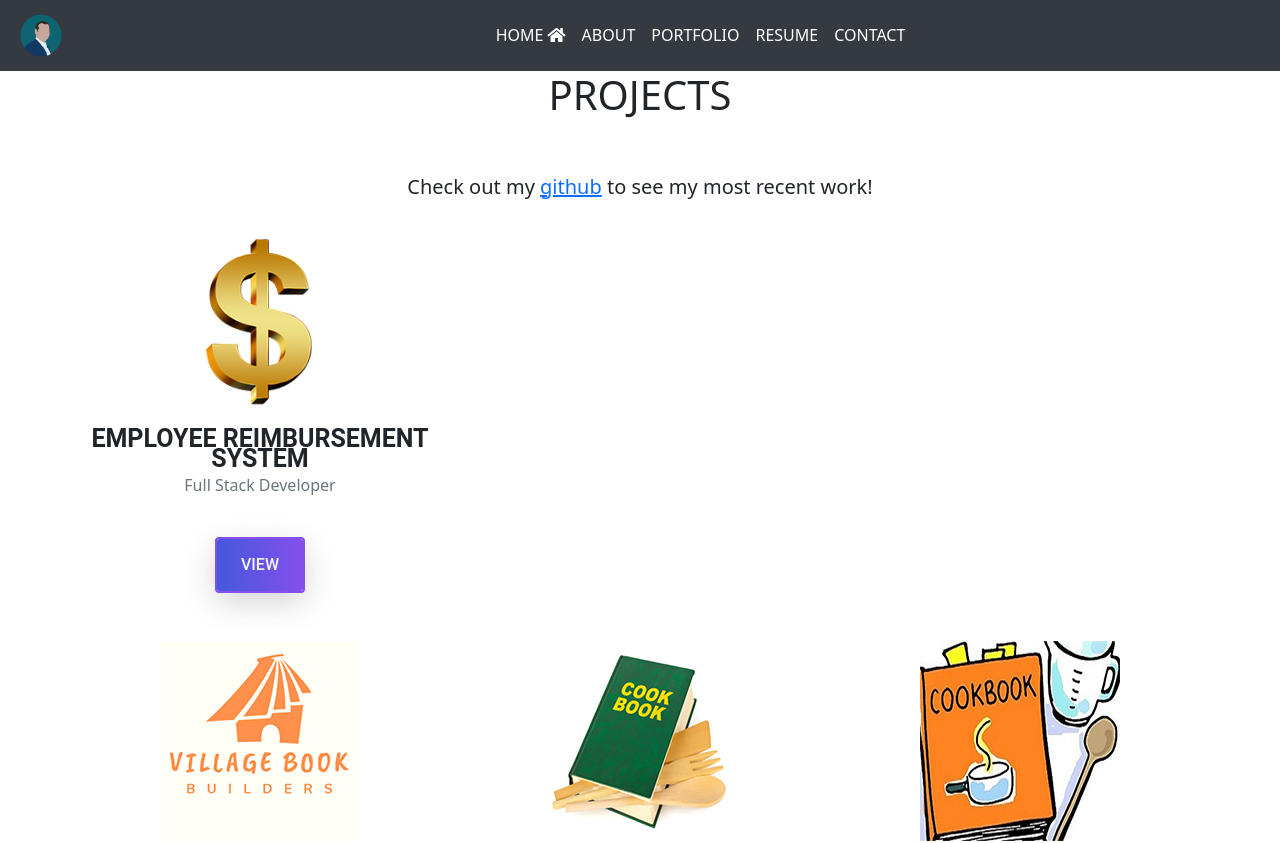
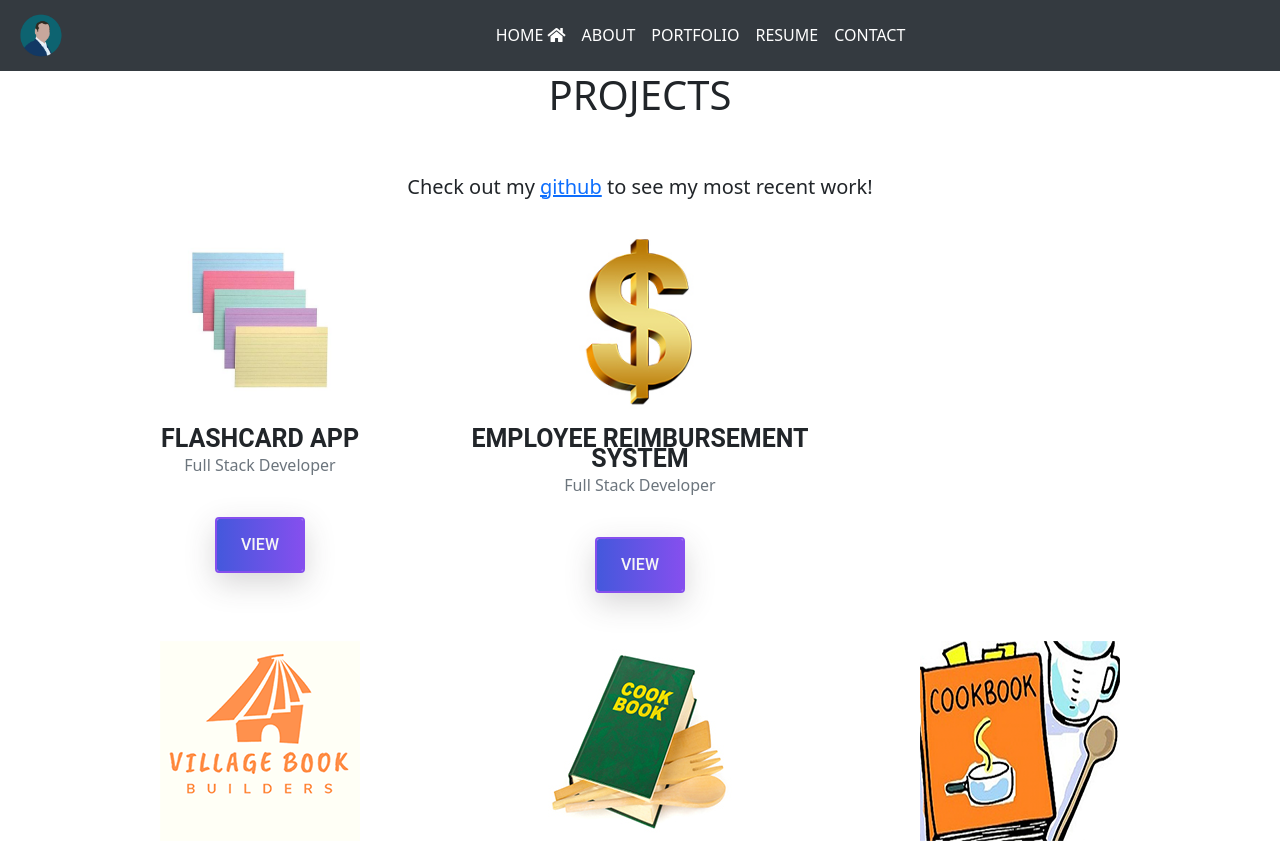
Before and after one commit to jidelson/my-website-old, a React (Create React App) app in the folder client/: page /portfolio in a window 1280 px wide. Shown: the top 843 px of the page. Built offline with nearby package versions, Linux system fonts and the light colour scheme.

Commit message:
added flashcard proj to portfolio

```diff
--- a/client/src/components/pages/Portfolio.js
+++ b/client/src/components/pages/Portfolio.js
@@ -5,6 +5,7 @@ import vbb from '../../images/vbb.png';
 import cookbook from '../../images/cookbook.jpg';
 import cookbook2 from '../../images/cookbook2.png';
 import dollar from '../../images/dollar.jpg';
+import flashcards from '../../images/flashcards.jpg';
 
 
 function Portfolio() {
@@ -17,8 +18,24 @@ function Portfolio() {
                 <h5>Check out my <a href="https://www.github.com/jidelson">github</a> to see my most recent work!</h5>
             </div>
 
+
+
             <div className='projectRow row grid'>
-            <div className="col-lg-4 col-md-6 col-sm-12  py-4">
+                <div className="col-lg-4 col-md-6 col-sm-12  py-4">
+                    <div className='our-project text-center'>
+                        <div className='img'>
+                            <img src={flashcards} alt="Flashcard App"  style={{maxWidth: "50%"}}  />
+                        </div>
+                        <div className="title py-4 text-center">
+                            <h4 className="text-uppercase">Flashcard App</h4>
+                            <p className="text-secondary">Full Stack Developer</p>
+                        </div>
+                        <div className="text-center">
+                                <a href="https://github.com/jidelson/RevatureProj2" className="btn button primary-button mr-4 text-uppercase" role="button">View</a>
+                        </div>
+                    </div>
+                </div>
+                <div className="col-lg-4 col-md-6 col-sm-12  py-4">
                     <div className='our-project text-center'>
                         <div className='img'>
                             <img src={dollar} alt="Employee Reimbursement System"  style={{maxWidth: "50%"}}  />
@@ -33,6 +50,7 @@ function Portfolio() {
                         </div>
                     </div>
                 </div>
+
             </div>
 
 
```
Also changed, not shown: client/src/images/flashcards.jpg (added).
